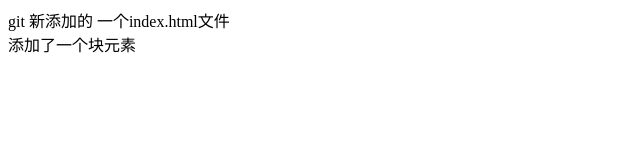
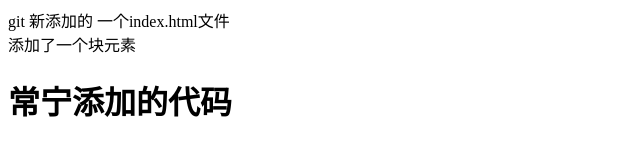
Before and after one commit to fablesun/demoWeb, a plain HTML site: page index.html in a window 1280 px wide. Shown: the whole page, without its empty margins (0-640 px from the left). Drawn offline with Linux system fonts and the light colour scheme.

Commit message:
常宁添加的标题

```diff
--- a/index.html
+++ b/index.html
@@ -7,5 +7,6 @@
 <body>
     git 新添加的 一个index.html文件
     <div>添加了一个块元素</div>
+    <h1>常宁添加的代码</h1>
 </body>
 </html>
```
